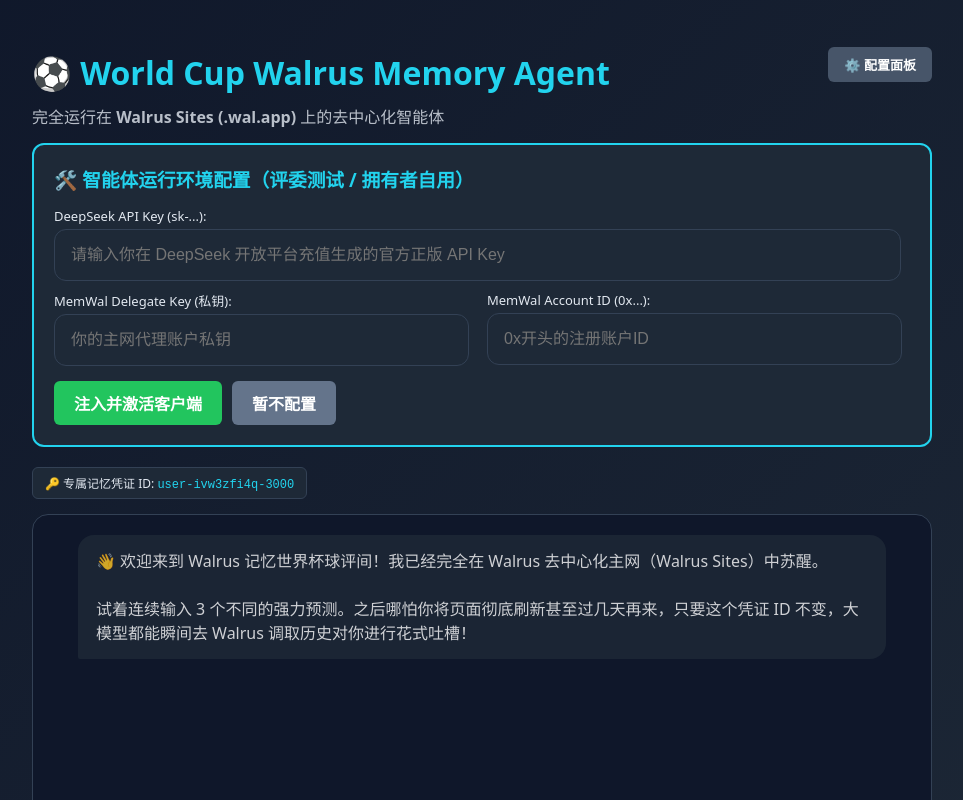
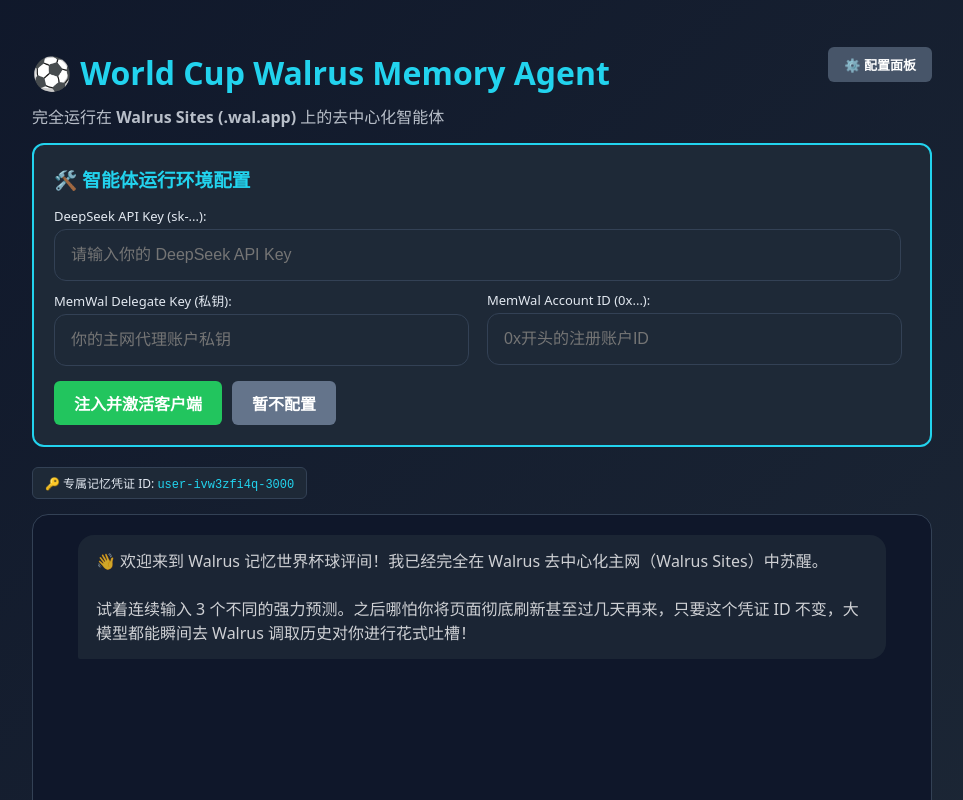
Before and after one commit to fanhaixing999/walrus-mem, a Next.js app: page / in a window 1280 px wide. Shown: the top 800 px of the page, without its empty margins (158-1121 px from the left). Built offline with nearby package versions, Linux system fonts and the light colour scheme.

Commit message:
Update page.tsx

```diff
--- a/app/page.tsx
+++ b/app/page.tsx
@@ -11,7 +11,6 @@
   const [isInitializing, setIsInitializing] = useState(true);
   const [memwalClient, setMemwalClient] = useState<any>(null);
 
-  // 环境变量与 API 配置相关状态
   const [deepseekKey, setDeepseekKey] = useState('');
   const [delegateKey, setDelegateKey] = useState('');
   const [accountId, setAccountId] = useState('');
@@ -19,7 +18,6 @@
 
   const chatContainerRef = useRef<HTMLDivElement>(null);
 
-  // 1. 初始化持久化用户 ID
   useEffect(() => {
     let savedId = localStorage.getItem('walrus_worldcup_user_id');
     if (!savedId) {
@@ -28,7 +26,6 @@
     }
     setUserId(savedId);
 
-    // 从本地存储中恢复参数，避免用户重复输入
     const savedDeepseek = localStorage.getItem('agent_deepseek_key');
     const savedDelegate = localStorage.getItem('agent_delegate_key');
     const savedAccount = localStorage.getItem('agent_account_id');
@@ -39,7 +36,6 @@
     setIsInitializing(false);
   }, []);
 
-  // 监听并实时建立 Walrus 主网连接
   useEffect(() => {
     const finalDelegate = delegateKey;
     const finalAccount = accountId;
@@ -60,14 +56,12 @@
     }
   }, [delegateKey, accountId]);
 
-  // 自动滚动到聊天底部
   useEffect(() => {
     if (chatContainerRef.current) {
       chatContainerRef.current.scrollTop = chatContainerRef.current.scrollHeight;
     }
   }, [messages, isLoading]);
 
-  // 保存设置逻辑
   const saveSettings = (e: React.FormEvent) => {
     e.preventDefault();
     localStorage.setItem('agent_deepseek_key', deepseekKey);
@@ -76,7 +70,6 @@
     setShowConfig(false);
   };
 
-  // 2. 核心对话与去中心化记忆读写链路
   const handleSend = async (e: React.FormEvent) => {
     e.preventDefault();
     if (!input.trim() || isLoading || !userId) return;
@@ -104,7 +97,6 @@
     let memoryContext = "这是该用户在 Walrus 上的第一条历史预测，暂无历史记忆。";
 
     try {
-      // 步骤 A：将用户的新输入强阻塞同步写入 Walrus 去中心化主网
       if (userText.length > 5) {
         await memwalClient.rememberAndWait(`[User:${userId}] ${userText}`, {
           tags: ["worldcup", `user-${userId}`],
@@ -112,7 +104,6 @@
         });
       }
 
-      // 步骤 B：从 Walrus 主网秒级召回当前用户历史发言
       const recallResponse = await memwalClient.recall({
         query: userText,
         limit: 5,
@@ -132,10 +123,13 @@
       memoryContext = "由于主网中继波动，暂未能成功取出旧记忆上下文。";
     }
 
-    // 步骤 C：使用稳定的 CORS 代理调用 DeepSeek API
+    // ========== 关键修改：使用稳定的 CORS 代理调用 DeepSeek API ==========
     try {
+      // 直接使用 corsproxy.io 的正确语法（你原来写错了括号）
       const targetUrl = "https://api.deepseek.com/chat/completions";
-      const proxyUrl = `https://cors-proxy.htmldr.com/${targetUrl}`;
+      const proxyUrl = `https://corsproxy.io/?${encodeURIComponent(targetUrl)}`;
+
+      console.log("正在通过代理调用 DeepSeek API...");
 
       const response = await fetch(proxyUrl, {
         method: "POST",
@@ -159,6 +153,10 @@
           ]
         })
       });
+
+      if (!response.ok) {
+        throw new Error(`HTTP ${response.status}: ${response.statusText}`);
+      }
 
       const data = await response.json();
 
@@ -190,11 +188,11 @@
 
       {showConfig && (
         <div style={{ background: '#1e2937', border: '2px solid #22d3ee', padding: '20px', borderRadius: '12px', marginBottom: '20px' }}>
-          <h3 style={{ margin: '0 0 15px 0', color: '#22d3ee' }}>🛠️ 智能体运行环境配置（评委测试 / 拥有者自用）</h3>
+          <h3 style={{ margin: '0 0 15px 0', color: '#22d3ee' }}>🛠️ 智能体运行环境配置</h3>
           <form onSubmit={saveSettings} style={{ display: 'flex', flexDirection: 'column', gap: '10px' }}>
             <div>
               <label style={{ display: 'block', fontSize: '13px', marginBottom: '4px' }}>DeepSeek API Key (sk-...):</label>
-              <input type="password" value={deepseekKey} onChange={(e) => setDeepseekKey(e.target.value)} placeholder="请输入你在 DeepSeek 开放平台充值生成的官方正版 API Key" style={{ width: '95%' }} />
+              <input type="password" value={deepseekKey} onChange={(e) => setDeepseekKey(e.target.value)} placeholder="请输入你的 DeepSeek API Key" style={{ width: '95%' }} />
             </div>
             <div style={{ display: 'flex', gap: '10px' }}>
               <div style={{ flex: 1 }}>
```
